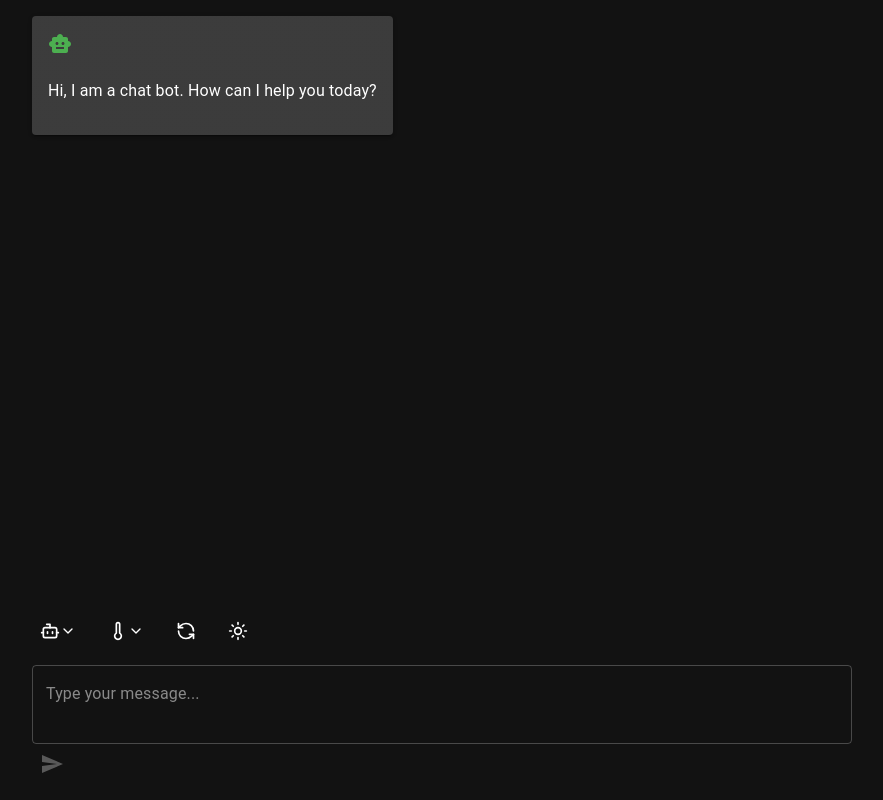
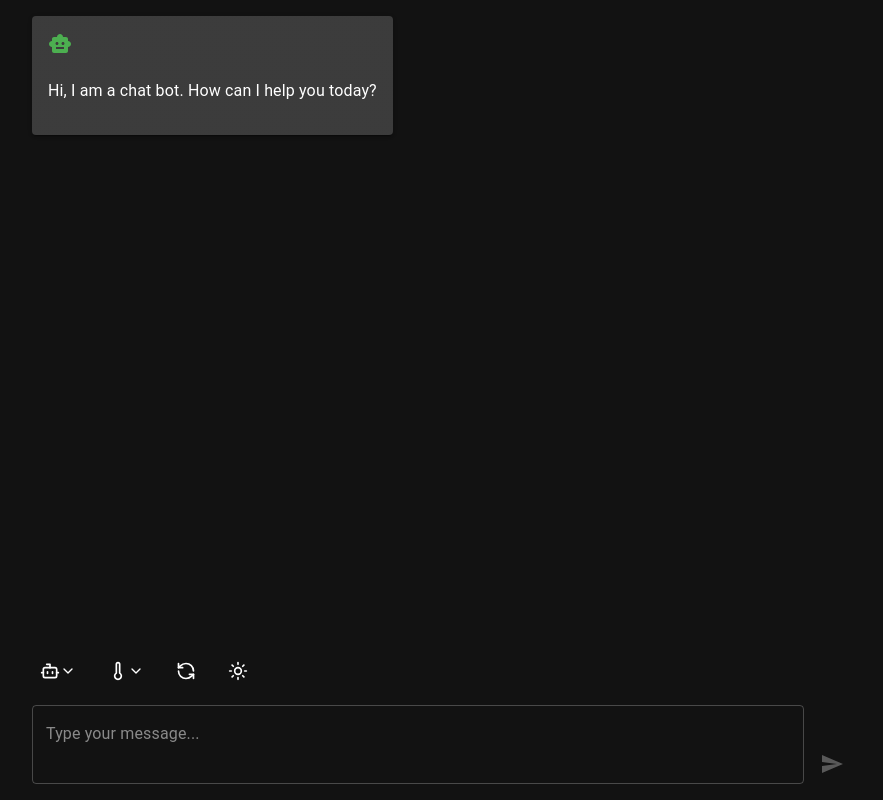
Before and after one commit to IndrajeetPatil/chatgpt-clone, a Next.js app in the folder frontend/: page /chat in a window 1280 px wide. Shown: the whole page, without its empty margins (198-1081 px from the left). Built offline with nearby package versions, Linux system fonts and the light colour scheme.

Commit message:
fix: move MUI Box system props to sx, suppress intentional broad exception catch

```diff
--- a/frontend/components/messages/ChatInput.tsx
+++ b/frontend/components/messages/ChatInput.tsx
@@ -34,9 +34,7 @@ const ChatInput: React.FC<ChatInputProps> = ({ onSendMessage }) => {
     <Box
       component="form"
       onSubmit={handleSubmit}
-      display="flex"
-      alignItems="flex-end"
-      mt={2}
+      sx={{ display: "flex", alignItems: "flex-end", mt: 2 }}
     >
       <TextField
         multiline={true}
```
Also changed, not shown: 2 other files (tests, documents, lock files or other folders).
